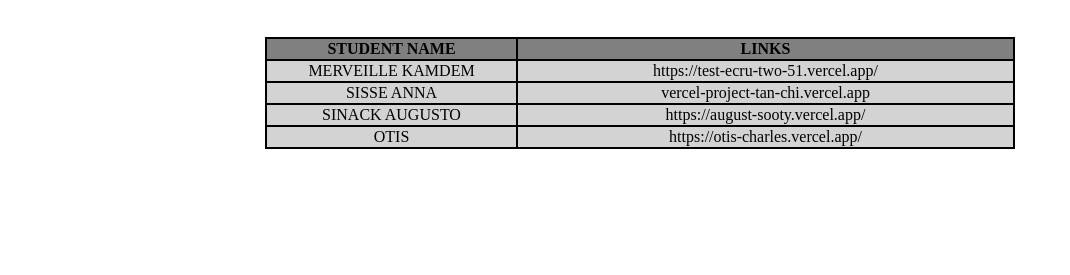
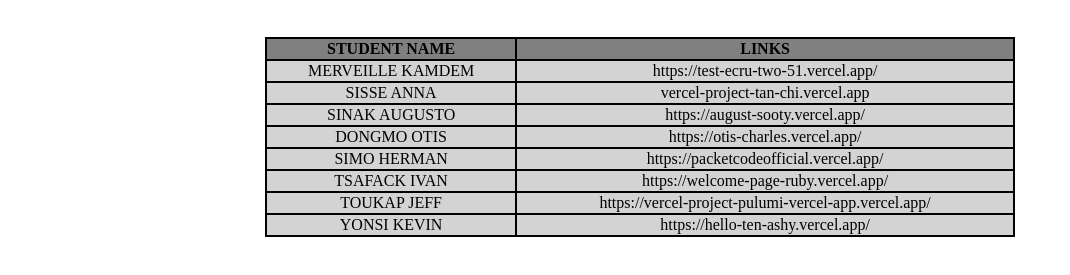
Before and after one commit to MERVEILLEKAMDEM/test, a plain HTML site: page links.html in a window 1280 px wide. Shown: the part 61-336 px from the top of the page, without its empty margins (0-1070 px from the left). Drawn offline with Linux system fonts and the light colour scheme.

Commit message:
added names

```diff
--- a/links.html
+++ b/links.html
@@ -36,7 +36,7 @@
         </tr>
         <tr bgcolor="lightgrey" align="center">
             <td>
-                SINACK AUGUSTO
+                SINAK AUGUSTO
             </td>
             <td>
                 https://august-sooty.vercel.app/
@@ -44,12 +44,44 @@
         </tr>
         <tr bgcolor="lightgrey" align="center">
             <td>
-                OTIS
+                DONGMO OTIS
             </td>
             <td>
                 https://otis-charles.vercel.app/
             </td>
         </tr>
+        <tr bgcolor="lightgrey" align="center">
+            <td>
+                SIMO HERMAN
+            </td>
+            <td>
+                https://packetcodeofficial.vercel.app/
+            </td>
+        </tr>
+        <tr bgcolor="lightgrey" align="center">
+            <td>
+                TSAFACK IVAN
+            </td>
+            <td>
+                https://welcome-page-ruby.vercel.app/
+            </td>
+        </tr>
+        <tr bgcolor="lightgrey" align="center">
+            <td>
+                TOUKAP JEFF
+            </td>
+            <td>
+                https://vercel-project-pulumi-vercel-app.vercel.app/
+            </td>
+        </tr>
+        <tr bgcolor="lightgrey" align="center">
+            <td>
+                YONSI KEVIN
+            </td>
+            <td>
+                https://hello-ten-ashy.vercel.app/
+            </td>
+        </tr>
     </table>
 </body>
 </html>
```
